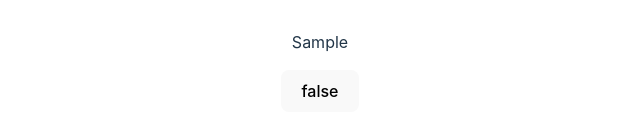
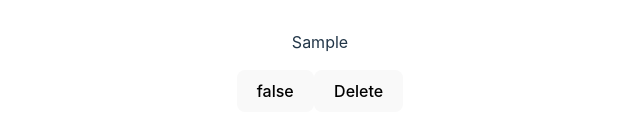
Before and after one commit to Wisambebar1/02-12-2024, a React (Vite) app in the folder taskapp/: page / in a window 1280 px wide. Both pictures are taken after typing "Sample", "Sample" into the empty fields and a click on the button "Submit". Shown: the part 445-580 px from the top of the page, without its empty margins (320-960 px from the left). Built offline with nearby package versions, Linux system fonts and the light colour scheme.

Commit message:
working on delete button

```diff
--- a/taskapp/src/Components/Task/Task.jsx
+++ b/taskapp/src/Components/Task/Task.jsx
@@ -1,5 +1,6 @@
 import {useState} from "react"
 const Task=({Task})=>{
+    let [task,settask]=useState(Task)
     let [isCompleted,setIsCompleted]=useState("false")
     const handleClick=()=>{
         if(isCompleted===true){
@@ -9,11 +10,16 @@ const Task=({Task})=>{
             setIsCompleted("true")
         }
     }
+    const handleDelete=()=>{
+        settask([])
+        setIsCompleted("")
+    }
     return(
         <div>
-            <h1>{Task.title}</h1>
-            <p>{Task.Description}</p>
+            <h1>{task.title}</h1>
+            <p>{task.Description}</p>
             <button onClick={handleClick}>{isCompleted}</button>
+            <button onClick={handleDelete}>Delete</button>
         </div>
     )
 }
```
